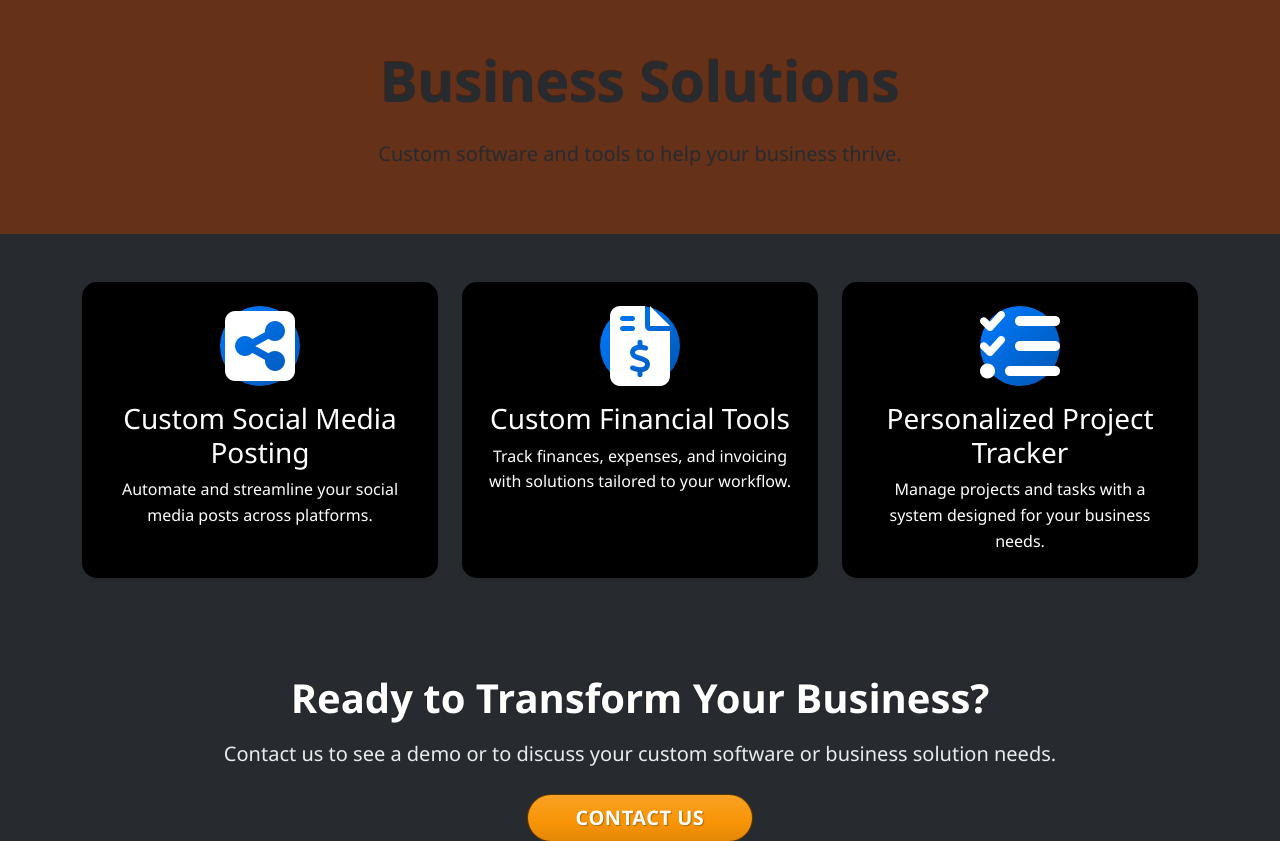
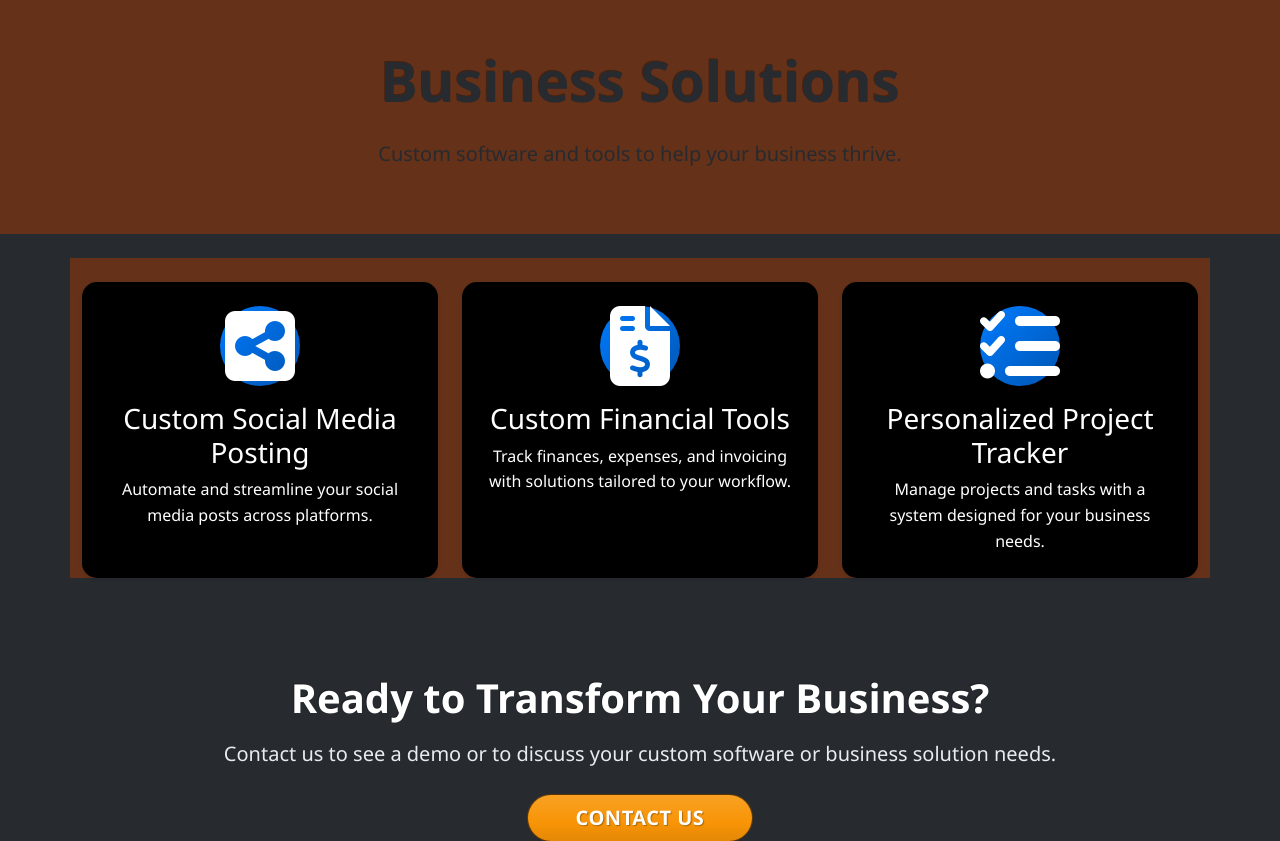
Before and after one commit to BarbarossaLives/mainsite_render, a Python web app: template templates/business_solutions.html in a window 1280 px wide. Shown: the part 77-918 px from the top of the page. Run offline with Jinja, Linux system fonts and the light colour scheme; the template is opened without the code that fills it, so the values that code supplies are empty.

Commit message:
fixing colors

```diff
--- a/templates/business_solutions.html
+++ b/templates/business_solutions.html
@@ -18,8 +18,8 @@
 </section>
 
 <!-- Solutions Showcase Section -->
-<section class="py-5 bg-dark">
-    <div class="container">
+<section class="py-5 bg-dark" >
+    <div class="container" style="background: #653119;">
         <div class="row g-4">
             <div class="col-md-4">
                 <div class="card h-100 border-0 shadow-sm" style="background: black;">
--- a/templates/contact.html
+++ b/templates/contact.html
@@ -5,9 +5,9 @@
 {% block content %}
 <!-- Contact Hero Section -->
 <section class="py-5 bg-dark" >
-    <div class="container">
+    <div class="container" style="background: #653119;">
         <div class="row">
-            <div class="col-lg-8 mx-auto text-center" style="background: #653119;">
+            <div class="col-lg-8 mx-auto text-center" >
                 <h1 class="display-4 fw-bold mb-4">Contact Us</h1>
                 <p class="lead text-muted">
                     Get in touch with us to discuss your project or learn more about our services.
```
